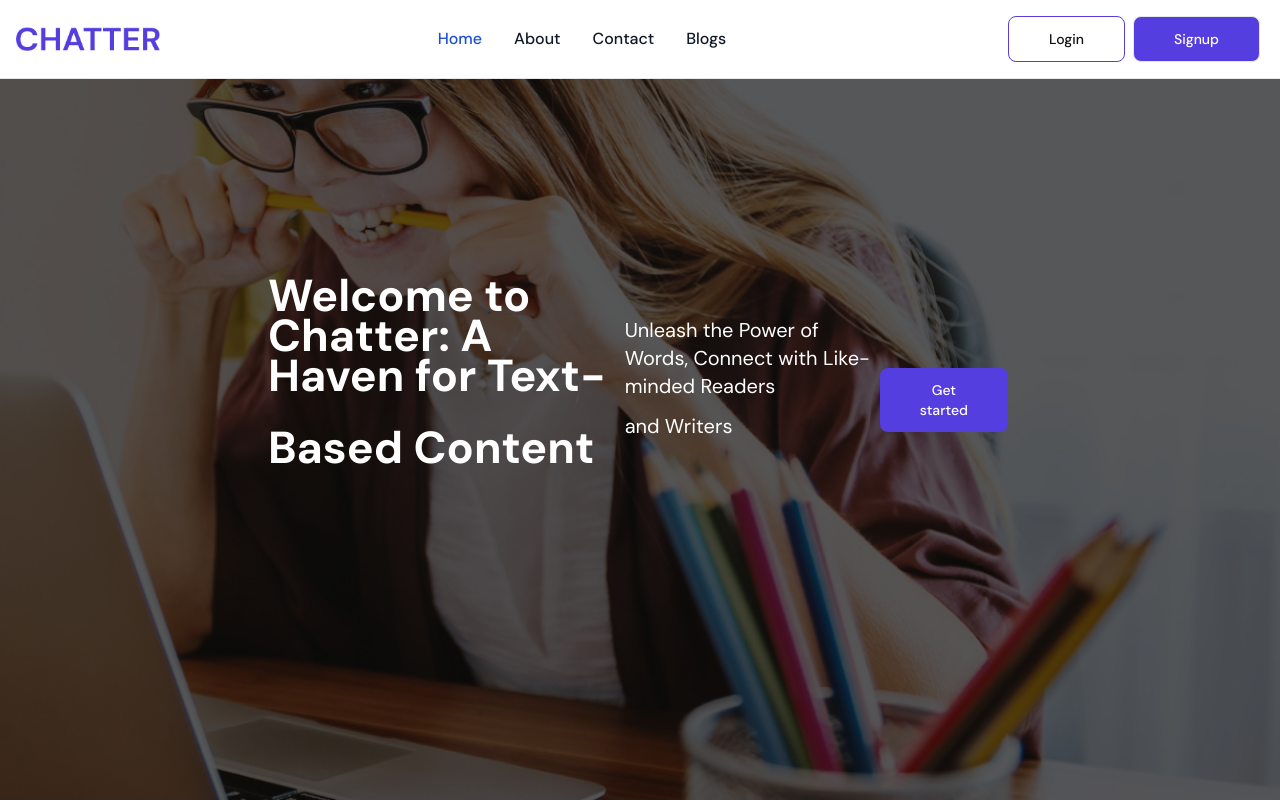
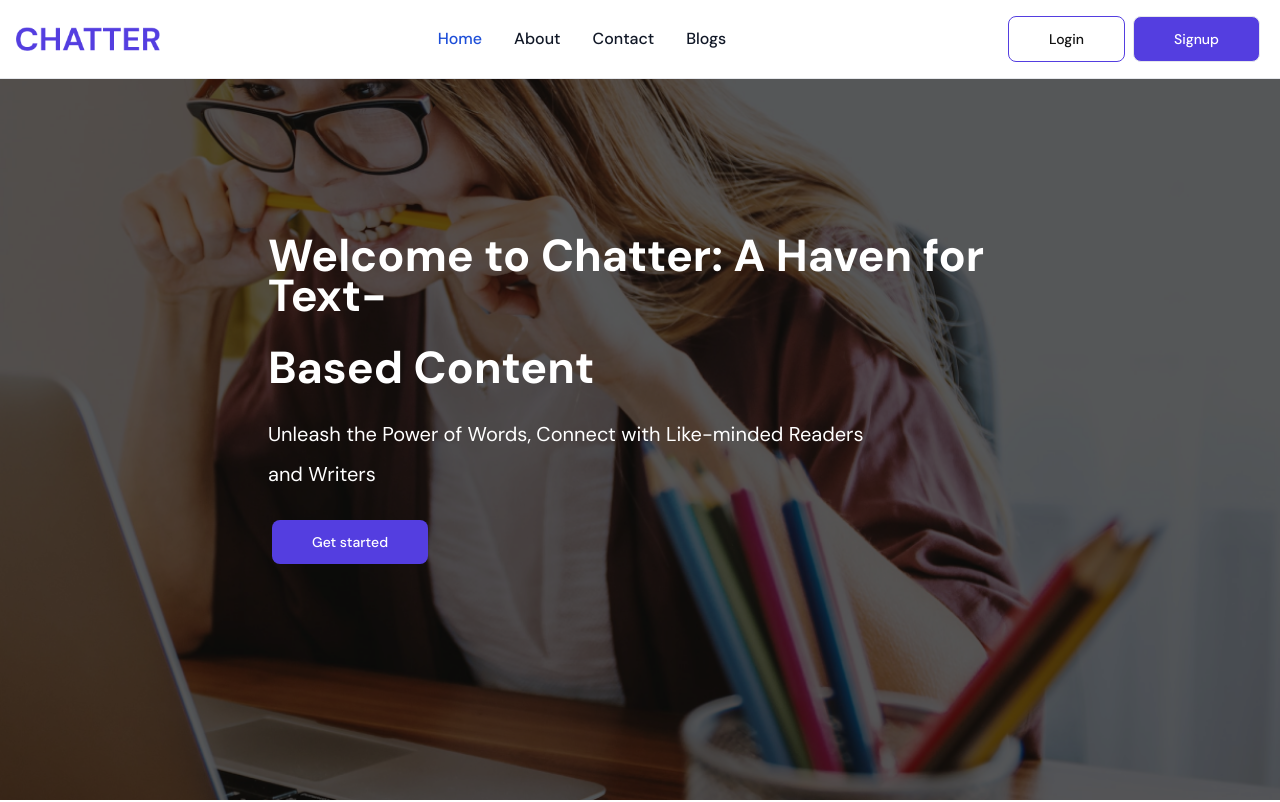
Before and after one commit to habeebability/chatter, a Vue app: page / in a window 1280 px wide. Shown: the top 802 px of the page. Built offline with nearby package versions, Linux system fonts and the light colour scheme.

Commit message:
fix header

```diff
--- a/src/components/landing-page/Header.vue
+++ b/src/components/landing-page/Header.vue
@@ -8,6 +8,7 @@
     <div class="absolute inset-0 bg-black opacity-[0.65] w-full h-full"></div>
     <div class="absolute inset-0 flex items-center justify-center">
       <div class="p-3 lg:w-3/5 mx-auto flex items-center justify-center">
+        <div>
           <h1 class="text-2xl md:text-4xl lg:text-[2.8rem] text-white font-bold mb-6">
             <span class="block">Welcome to Chatter: A Haven for Text-</span>
             <span class="ml-2 md:ml-0 md:block my-8">Based Content</span>
@@ -25,6 +26,7 @@
         </div>
       </div>
     </div>
+  </div>
 </template>
 
 <script setup lang="ts">
--- a/src/components/landing-page/TopNav.vue
+++ b/src/components/landing-page/TopNav.vue
@@ -23,7 +23,7 @@
           <button
             @click.prevent="goToAuthPage('register')"
             type="button"
-            class="text-white bg-[#543EE0] hover:bg-opacity-80 hover:text-white font-medium rounded-lg text-sm px-4 lg:px-10 py-3 border dark:border-[#543EE0] dark:hover:bg-purple-700 focus:outline-none dark:focus:ring-purple-800 hover:scale-105 transition duration-200 ease-in-out mx-1 dark:text-white"
+            class="text-white bg-[#543EE0] hover:bg-opacity-80 hover:text-white font-medium rounded-lg text-sm px-4 lg:px-10 py-3 border dark:border-[#543EE0] dark:text-[543EE0] dark:hover:bg-purple-700 focus:outline-none dark:focus:ring-purple-800 hover:scale-105 transition duration-200 ease-in-out mx-1 dark:text-white"
           >Signup</button>
         </div>
         <button
```
Lines whose indentation alone changed are shown as unchanged.
